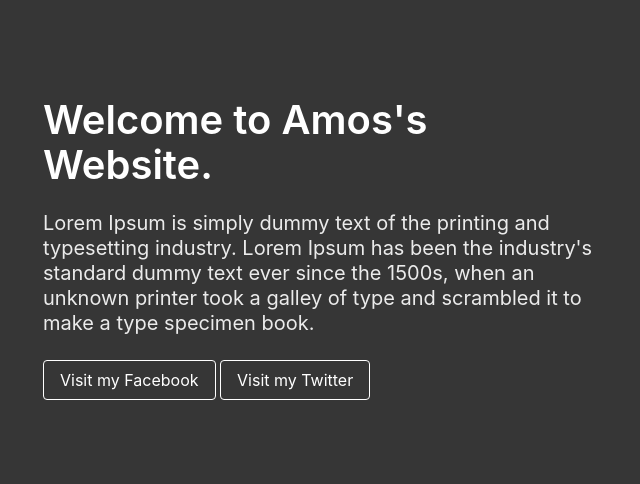
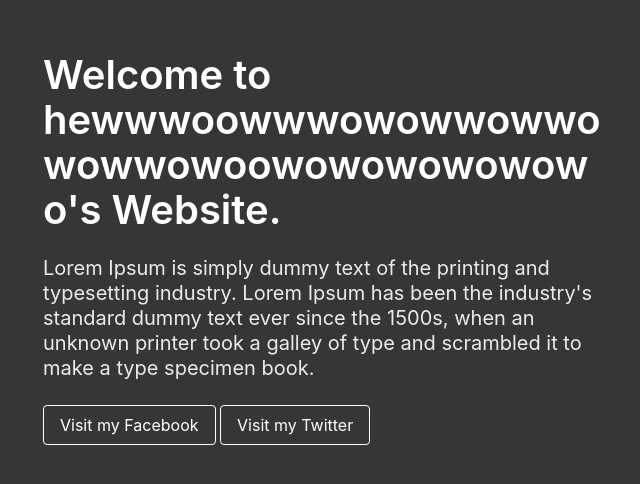
Before and after one commit to Amos-tha/github.io, a plain HTML site: page index.html in a window 1280 px wide. Shown: the part 152-636 px from the top of the page, without its empty margins (315-955 px from the left). Drawn offline with nearby package versions, Linux system fonts and the light colour scheme.

Commit message:
Update index.html

```diff
--- a/index.html
+++ b/index.html
@@ -13,7 +13,7 @@
             <div class="columns is-vcentered is-centered">
                 <div class="column is-6">
                     <div class="block">
-                        <h1 class="title is-2">Welcome to Amos's Website.</h1>
+                        <h1 class="title is-2">Welcome to hewwwoowwwowowwowwowowwowoowowowowowowo's Website.</h1>
                     </div>
                     <div class="block">
                         <h2 class="subtitle">Lorem Ipsum is simply dummy text of the printing and typesetting industry. Lorem Ipsum has been the industry's standard dummy text ever since the 1500s, when an unknown printer took a galley of type and scrambled it to make a type specimen book.<br>
```
